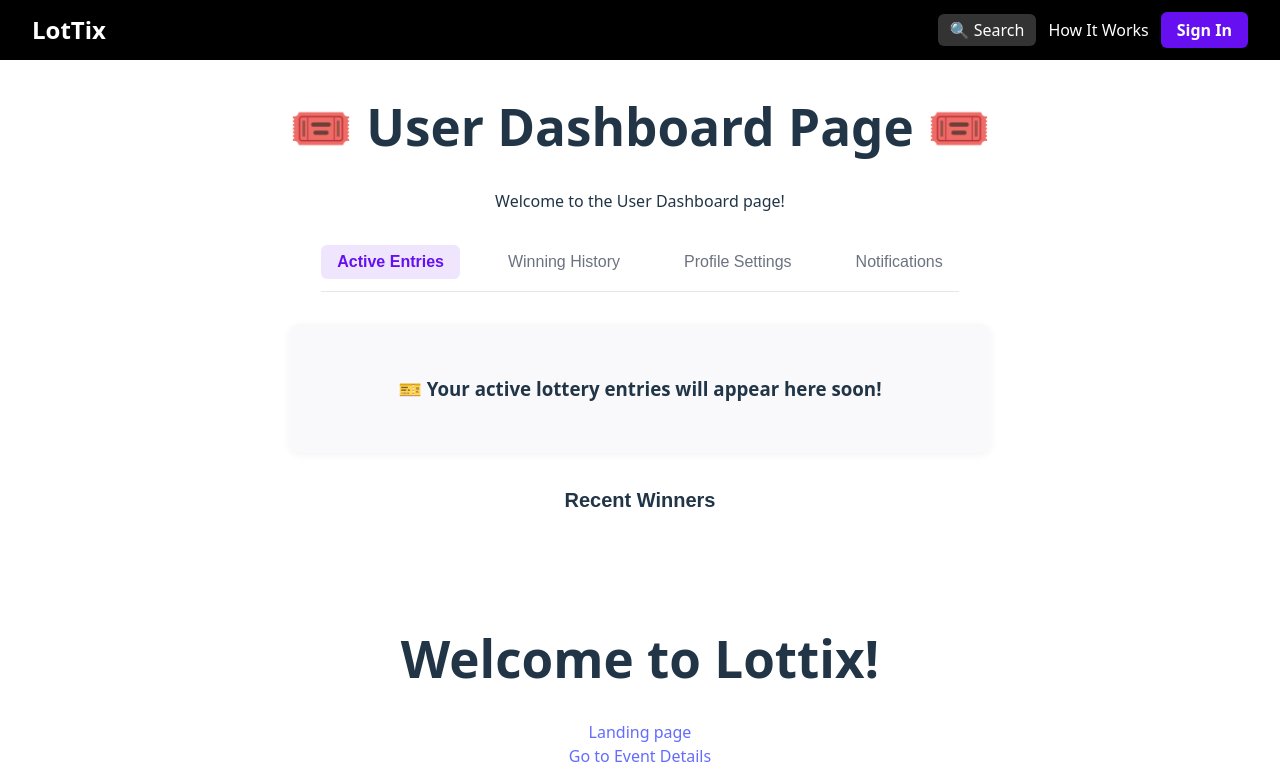
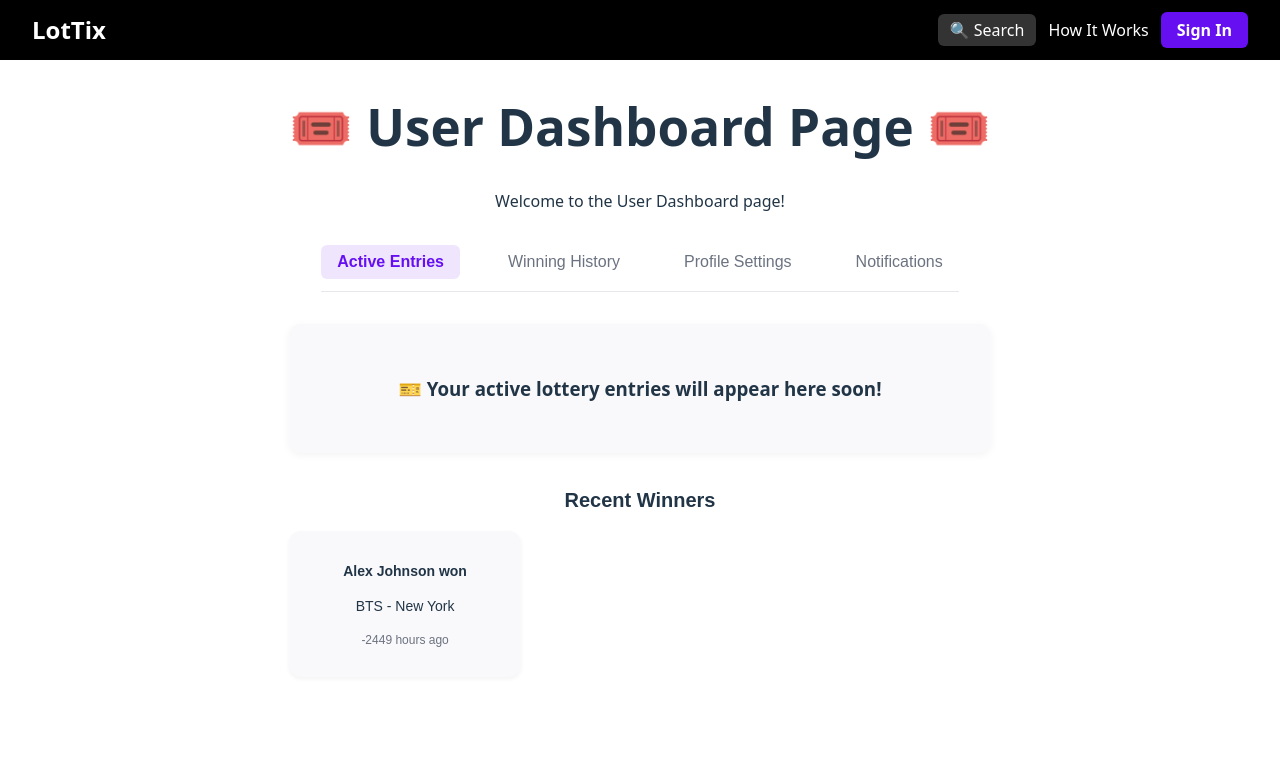
Before and after one commit to 0xBenj/LotTix, a React (Vite) app in the folder lottix-app/: page /user-dashboard in a window 1280 px wide. Shown: the top 772 px of the page. Built offline with nearby package versions, Linux system fonts and the light colour scheme.

Commit message:
Update concertData to match currentUser userData

```diff
--- a/lottix-app/src/data/concertData.ts
+++ b/lottix-app/src/data/concertData.ts
@@ -103,7 +103,7 @@
     maxEntries: 800,
     entriesSold: 705,
     lotteryDeadline: "2025-08-01T23:59:59Z",
-    lotteryWinner: "Pending"
+    lotteryWinner: "Alex Johnson"
   },
   {
     concertID: 5,
```
